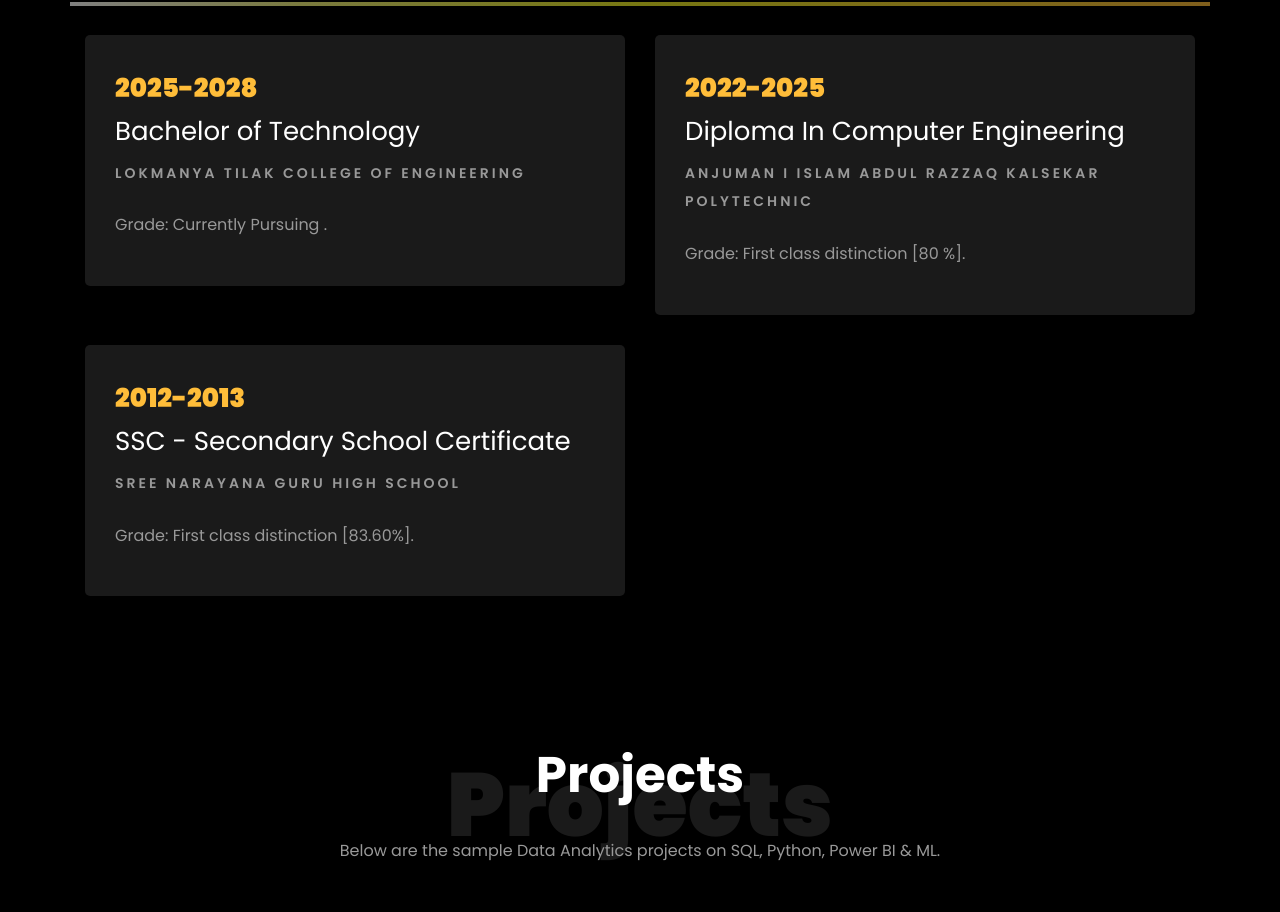
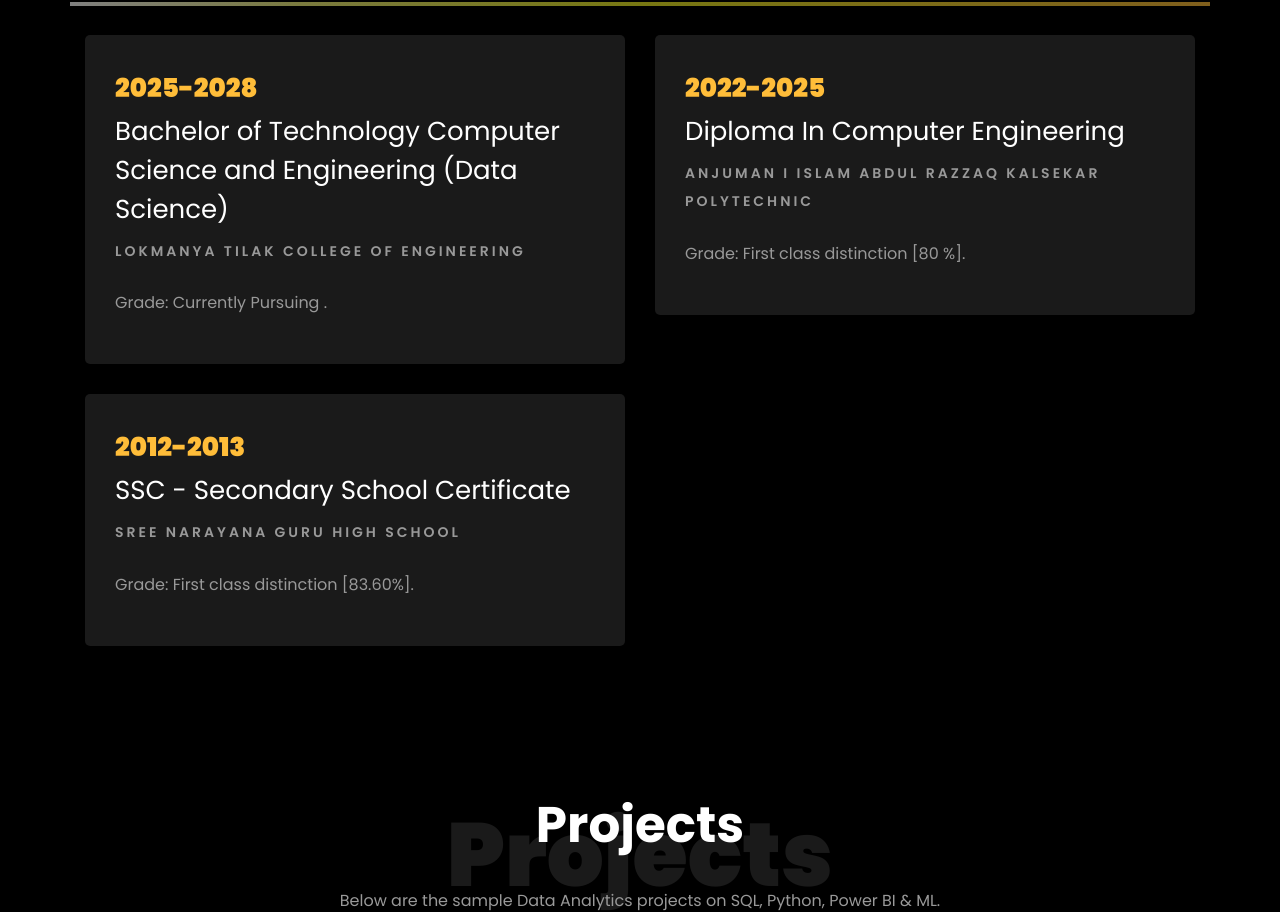
Before and after one commit to AyaanKhan1711/AyaanKhan1711.github.io, a plain HTML site: page index.html in a window 1280 px wide. Shown: the part 3207-4119 px from the top of the page. Drawn offline with Linux system fonts and the light colour scheme; files whose address does not match are found by name.

Commit message:
Update index.html

```diff
--- a/index.html
+++ b/index.html
@@ -392,7 +392,7 @@
     			<div class="col-md-6">
     				<div class="resume-wrap ftco-animate">
     					<span class="date">2025-2028</span>
-    					<h2>Bachelor of Technology </h2>
+    					<h2>Bachelor of Technology Computer Science and Engineering (Data Science) </h2>
     					<span class="position">Lokmanya Tilak College of Engineering </span>
     					<p class="mt-4">Grade: Currently Pursuing .</p>
     				</div>
```
